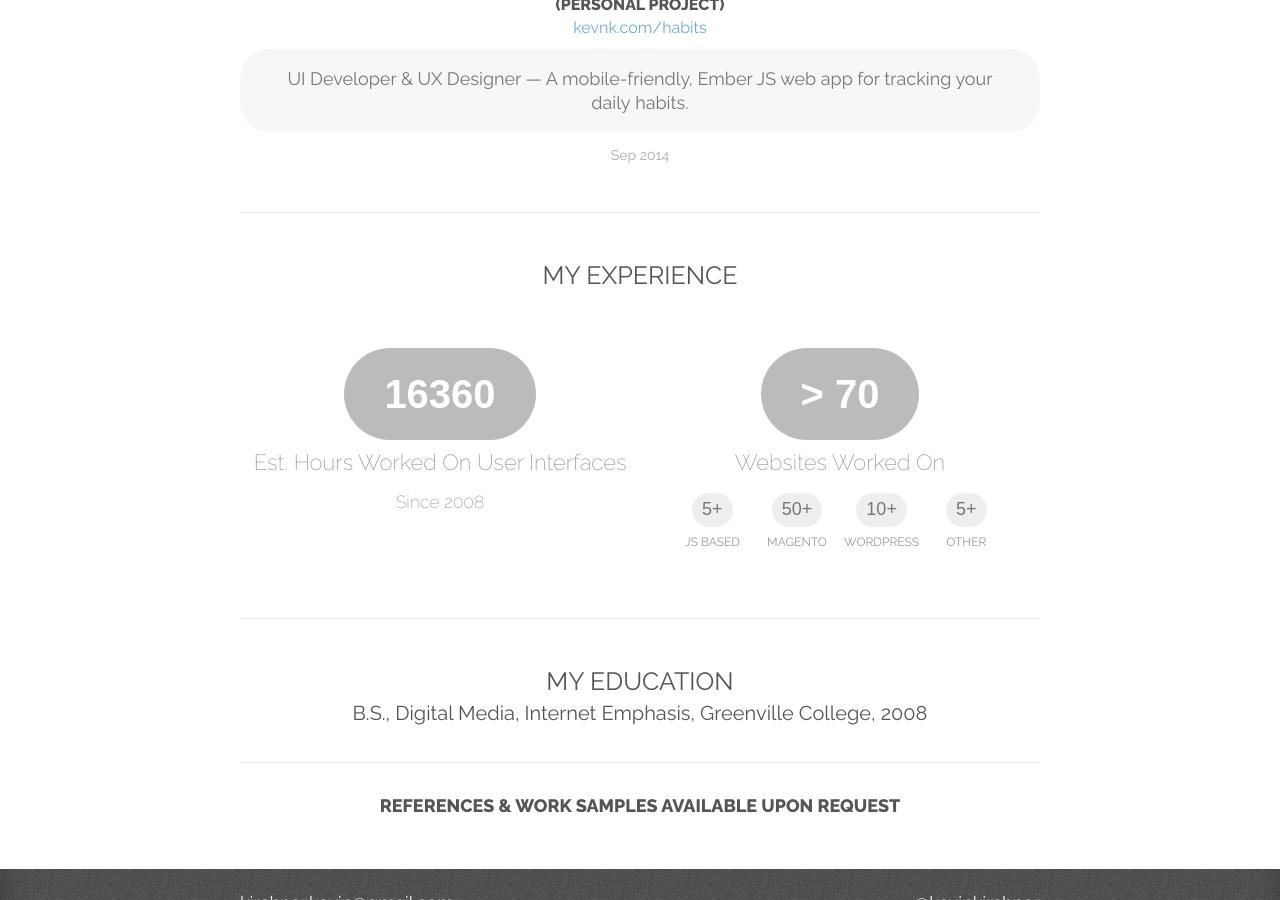
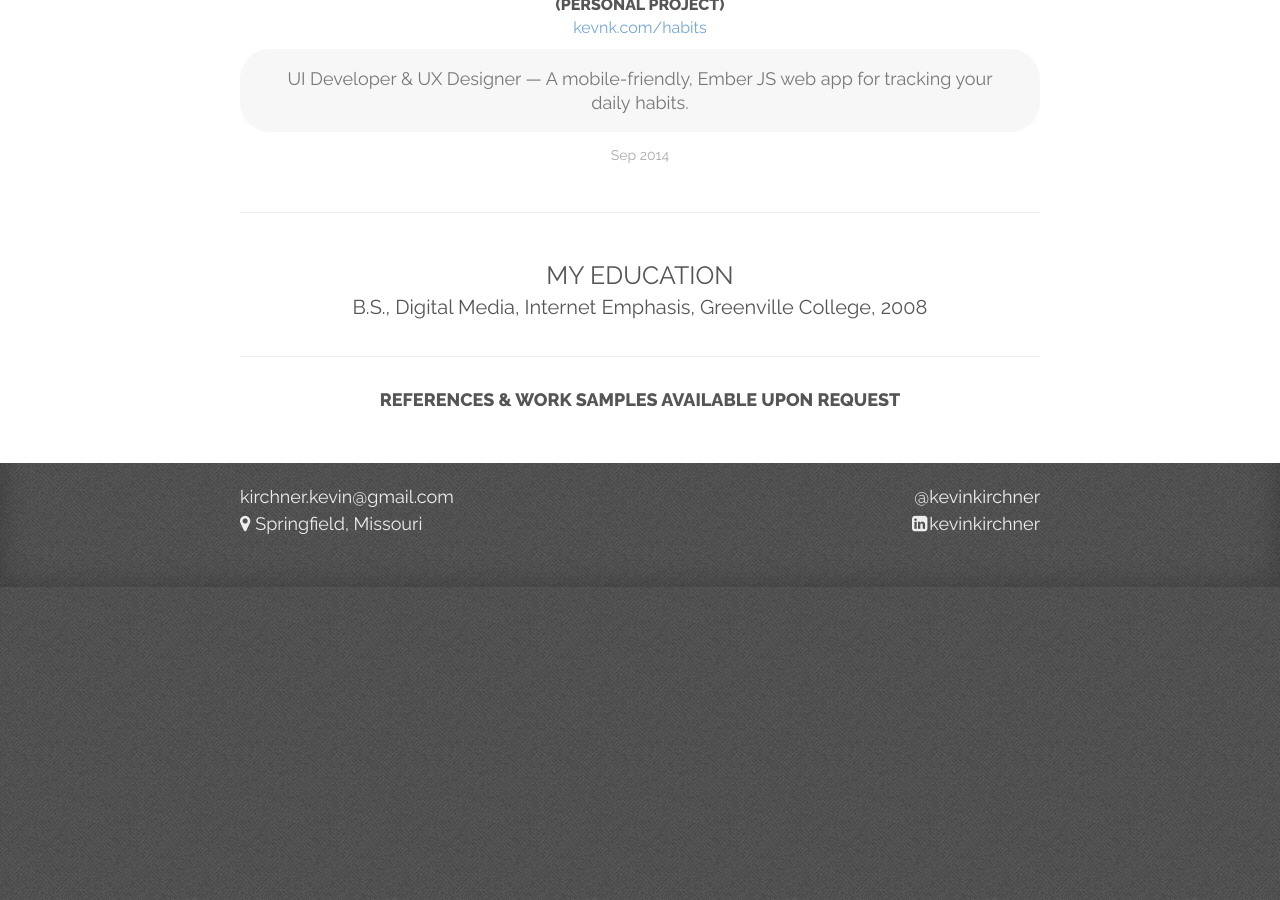
Before and after one commit to kevnk/kevnk.github.io, a Jekyll site: the page built from resume/index.html, in a window 1280 px wide and 900 px high, scrolled down 3710 px. Built offline with Jekyll 4.4.1, drawn with Linux system fonts in a browser that asks for light colours; comment, search, counter and statistics services are not loaded; after the commit the page ends 4297 px from its top, so only the background shows below that.

Commit message:
hide Experience section

```diff
--- a/resume/index.html
+++ b/resume/index.html
@@ -127,6 +127,7 @@ title: Kevin Kirchner UI/UX Resume
 -->
         </div>
     </section>
+<!--
     <section id="experience">
         <h4 class="about-title">My Experience</h4>
         <div id="hours">
@@ -158,6 +159,7 @@ title: Kevin Kirchner UI/UX Resume
             </div>
         </div>
     </section>
+ -->
     <section id="education">
         <h4 class="about-title">My Education<small>B.S., Digital Media, Internet Emphasis, Greenville College, 2008</small></h4>
 
@@ -167,4 +169,4 @@ title: Kevin Kirchner UI/UX Resume
     </section>
 </div>
 <!-- <script>document.write('<script src="http://' + (location.host || 'localhost').split(':')[0] + ':35729/livereload.js?snipver=1"></' + 'script>')</script> -->
-<script type="text/javascript" src="/assets/js/work-hours.js"></script>
+<!-- <script type="text/javascript" src="/assets/js/work-hours.js"></script> -->
```
